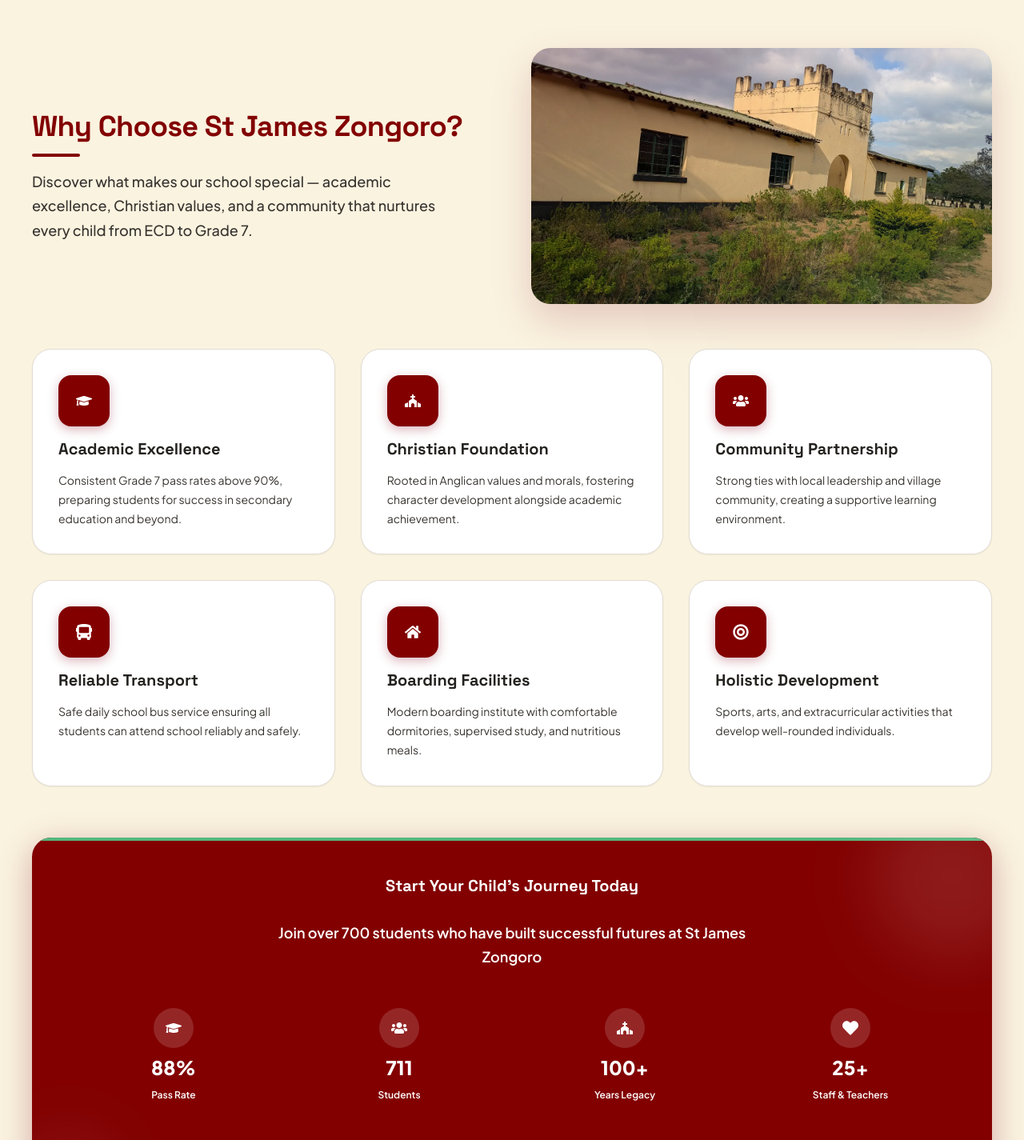
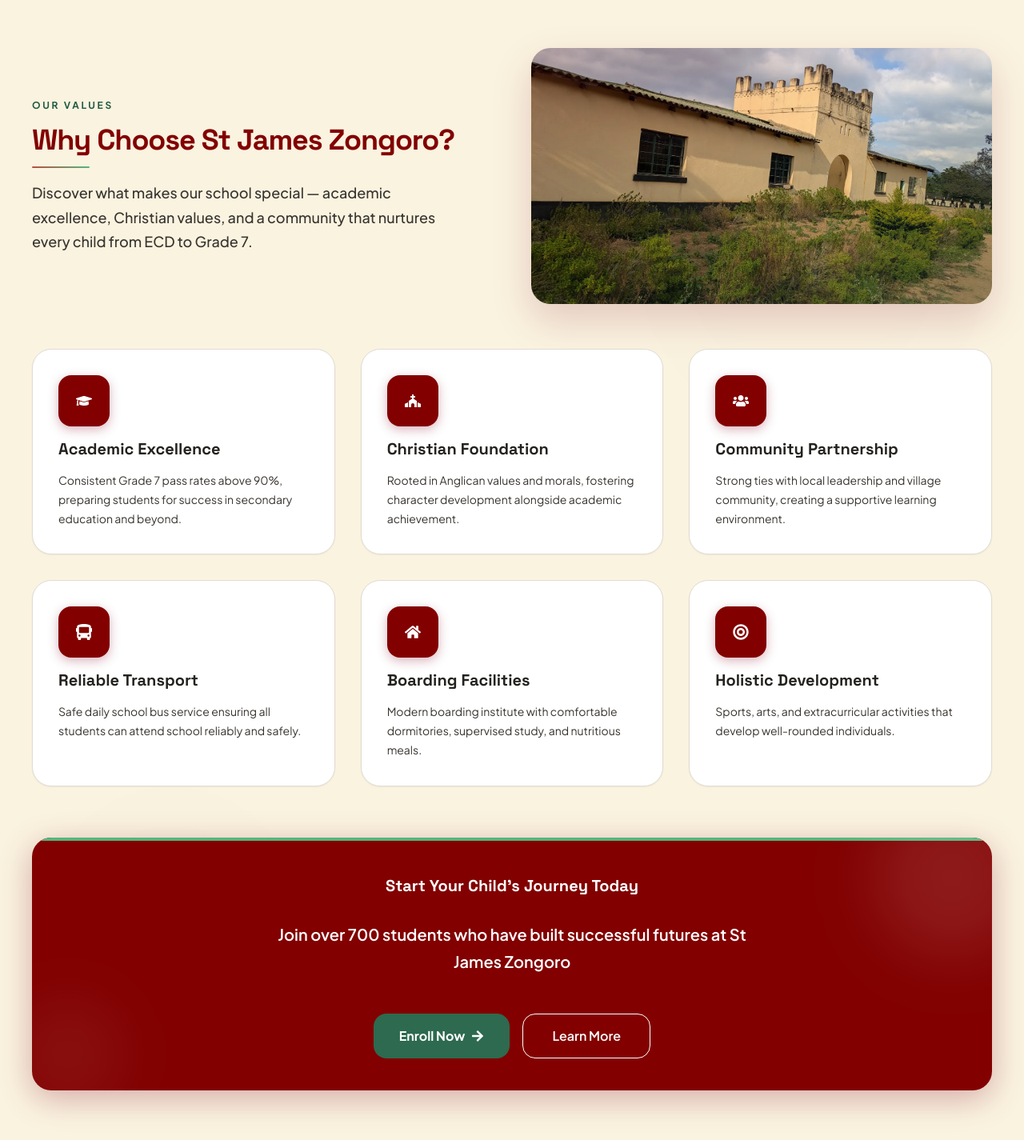
Before and after one commit to Tinashe623/ZONGORO-PRIMARY, a React (Vite) app: page / in a window 1280 px wide. Shown: the part 840-2265 px from the top of the page at 80% size. Built offline with nearby package versions, Linux system fonts and the light colour scheme; no server answers.

Commit message:
refactor(why-choose-us): drop duplicate stat grid from CTA band, align header with new heading language

```diff
--- a/src/components/sections/WhyChooseUs.tsx
+++ b/src/components/sections/WhyChooseUs.tsx
@@ -7,10 +7,9 @@ import {
   Icon,
   Flex,
   Button,
-  Circle,
   Image,
 } from '@chakra-ui/react';
-import { FaGraduationCap, FaChurch, FaUsers, FaHeart, FaArrowRight, FaBus, FaHome, FaBullseye } from 'react-icons/fa';
+import { FaGraduationCap, FaChurch, FaUsers, FaArrowRight, FaBus, FaHome, FaBullseye } from 'react-icons/fa';
 import EnrollButton from '../ui/EnrollButton';
 import { Link as RouterLink } from 'react-router-dom';
 
@@ -64,16 +63,22 @@ const WhyChooseUs = () => {
             mb={14}
           >
             <Box flex={1}>
+              <VStack align="start" spacing={3}>
+                <Text fontSize="xs" fontWeight="700" letterSpacing="0.22em" textTransform="uppercase" color="forest.600">
+                  Our Values
+                </Text>
                 <Heading
-                size="xl"
+                  fontSize={{ base: '2xl', md: '3xl', lg: '4xl' }}
                   bg="maroon.500"
                   bgClip="text"
-                fontWeight="700"
-                letterSpacing="-0.02em"
+                  fontWeight="800"
+                  letterSpacing="-0.03em"
+                  lineHeight="1.15"
                 >
                   Why Choose St James Zongoro?
                 </Heading>
-              <Box w="60px" h="4px" bg="maroon.500" borderRadius="full" mt={3} />
+                <Box w="72px" h="2px" bgGradient="linear(to-r, maroon.400, forest.400)" borderRadius="full" />
+              </VStack>
               <Text color="gray.700" fontSize="lg" fontWeight="500" mt={4} maxW="520px" lineHeight="1.7">
                 Discover what makes our school special — academic excellence, Christian
                 values, and a community that nurtures every child from ECD to Grade 7.
@@ -202,26 +207,9 @@ const WhyChooseUs = () => {
               <Heading fontSize={{ base: "lg", md: "xl" }} color="onAccent" fontWeight="700">
                 Start Your Child's Journey Today
               </Heading>
-              <Text color="onAccent" fontSize={{ base: "md", md: "lg" }} maxW="600px" fontWeight="semibold">
+              <Text color="onAccent" fontSize={{ base: "md", md: "xl" }} maxW="600px" fontWeight="semibold">
                 Join over 700 students who have built successful futures at St James Zongoro
               </Text>
-
-              <SimpleGrid columns={{ base: 2, md: 4 }} spacing={6} w="100%" pt={4}>
-                {[
-                  { icon: FaGraduationCap, number: '88%', label: 'Pass Rate' },
-                  { icon: FaUsers, number: '711', label: 'Students' },
-                  { icon: FaChurch, number: '100+', label: 'Years Legacy' },
-                  { icon: FaHeart, number: '25+', label: 'Staff & Teachers' },
-                ].map((stat, index) => (
-                  <VStack key={index} spacing={1}>
-                    <Circle size="50px" bg="rgba(255,255,255,0.15)" color="onAccent">
-                      <Icon as={stat.icon} fontSize="xl" />
-                    </Circle>
-                    <Text color="onAccent" fontWeight="800" fontSize="2xl">{stat.number}</Text>
-                    <Text color="onAccent" fontWeight="semibold" fontSize="xs">{stat.label}</Text>
-                  </VStack>
-                ))}
-              </SimpleGrid>
 
               <Flex
                 direction={{ base: "column", md: "row" }}
```
Lines whose indentation alone changed are shown as unchanged.
